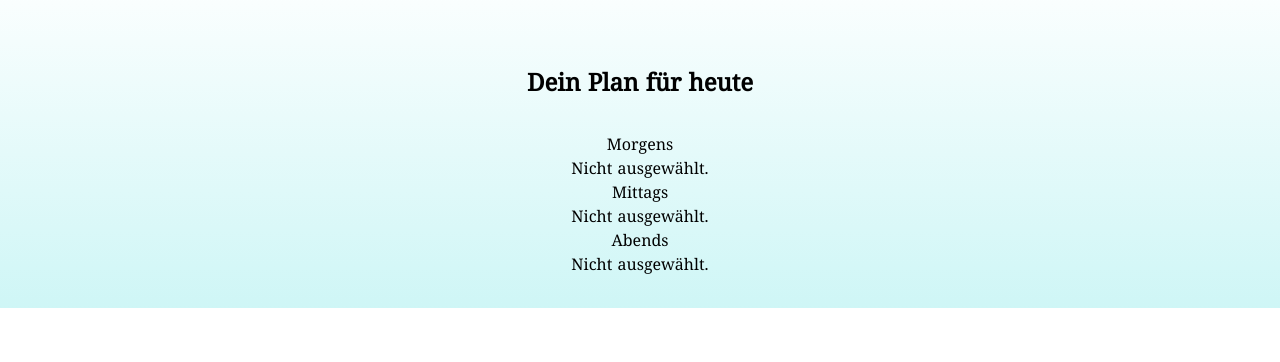
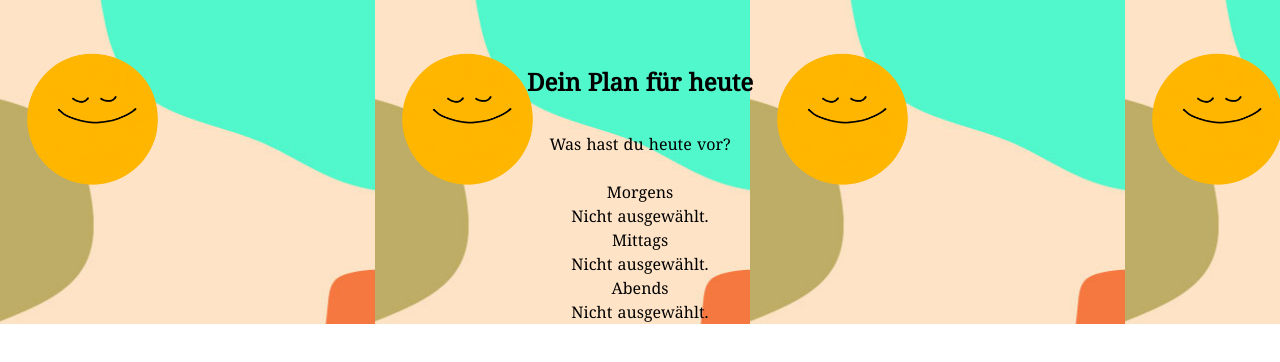
Before and after one commit to EricHier/WirVsVirusTagesplaner, a Nuxt app: page /plan in a window 1280 px wide. Shown: the top 362 px of the page. Built offline with nearby package versions, Linux system fonts and the light colour scheme.

Commit message:
Work on plan page design

```diff
--- a/pages/plan.vue
+++ b/pages/plan.vue
@@ -1,6 +1,7 @@
-  <template>
-  <div class="container p-8 background">
+<template>
+  <div class="container p-8 pb-0 background" style="background-image: url('/bg_plan.jpg')">
     <h1 class="title my-8">Dein Plan für heute</h1>
+    <h2 class="mb-6">Was hast du heute vor?</h2>
     <CategoryTimeSlot
       v-for="item in timeSlots"
       v-bind:item="item"
```
